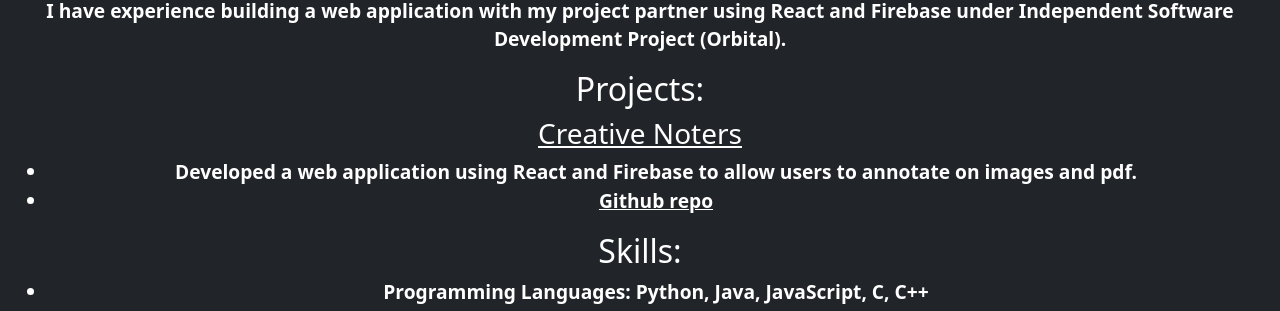
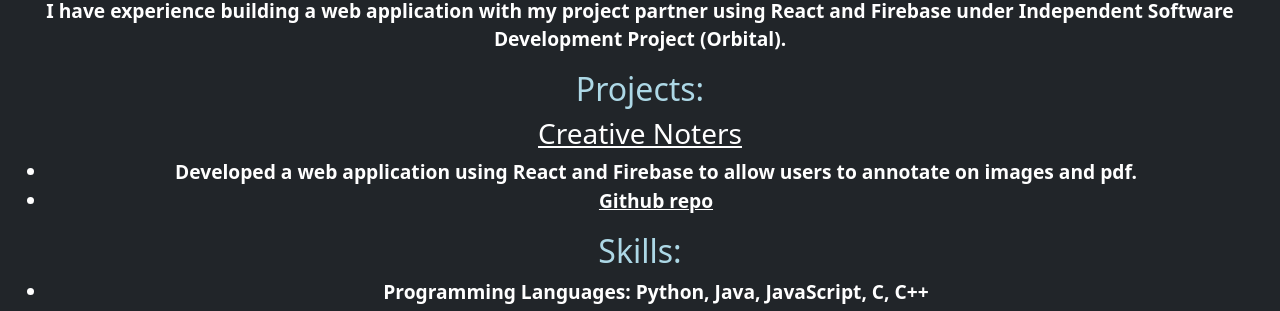
Before and after one commit to tata32000/non-kittilakkananon, a React (Create React App) app: page /about in a window 1280 px wide. Shown: the part 197-508 px from the top of the page. Built offline with nearby package versions, Linux system fonts and the light colour scheme.

Commit message:
test new text color

```diff
--- a/src/Components/index.css
+++ b/src/Components/index.css
@@ -19,6 +19,9 @@ h1 {
   color: #fff !important;
   font-size: 3.5rem;
   font-weight: 600;
+}
+h2{
+  color: lightblue;
 }
 p {
   color: #fff;
```
Also changed, not shown: src/Components/Header.jsx (+0 -13 lines).
